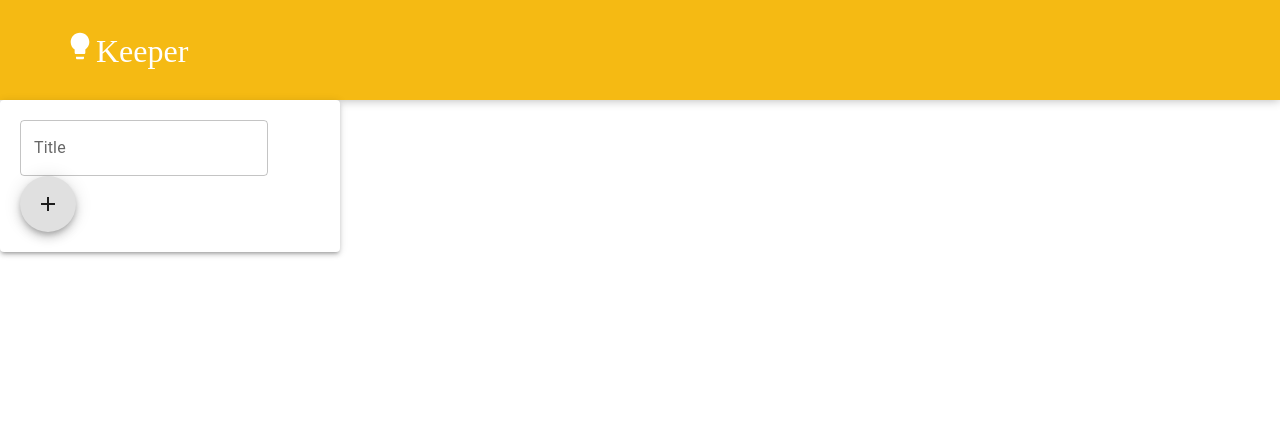
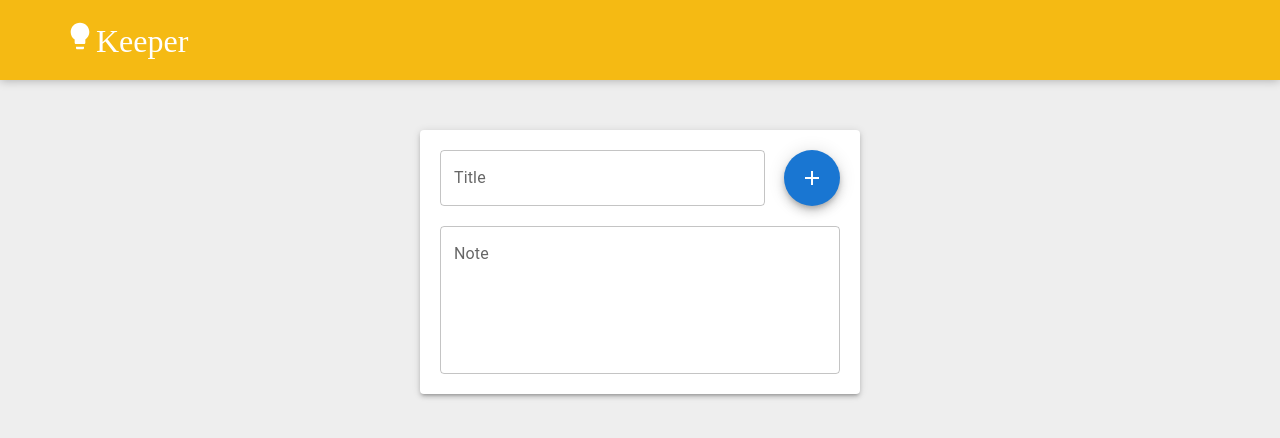
Before and after one commit to jobin365/Keeper, a React (Create React App) app in the folder client/: page / in a window 1280 px wide. Shown: the top 438 px of the page. Built offline with nearby package versions, Linux system fonts and the light colour scheme; the HTML template or start-up script is replaced by a standard one; a web font is replaced by a local one.

Commit message:
build create note section

```diff
--- a/client/src/components/CreateNote.css
+++ b/client/src/components/CreateNote.css
@@ -1,4 +1,20 @@
+.noteContainer{
+    display: flex;
+    justify-content: center;
+    margin-top: 50px;
+}
 .note{
-    width: 300px;
+    width: 400px;
     padding: 20px;
 }
+.noteTop{
+    margin-bottom: 20px;
+    display: flex;
+    justify-content: space-between;
+}
+.titleField{
+    width: 325px;
+}
+.noteField{
+    width: 400px;
+}
--- a/client/src/components/CreateNote.js
+++ b/client/src/components/CreateNote.js
@@ -7,11 +7,16 @@ import AddIcon from '@mui/icons-material/Add';
 
 export default function CreateNote(){
     return(
+        <div className="noteContainer">
         <Paper elevation={3} className="note">
-            <TextField label="Title" variant="outlined"/>
-            <Fab>
+        <div className="noteTop">
+        <TextField className="titleField" label="Title" variant="outlined"/>
+            <Fab color="primary">
                 <AddIcon/>
             </Fab>
+        </div>
+            <TextField className="noteField" label="Note" variant="outlined" multiline minRows="5"/>
         </Paper>
+        </div>
     )
 }
--- a/client/src/components/Header.css
+++ b/client/src/components/Header.css
@@ -1,5 +1,5 @@
 .header{
-    height: 100px;
+    height: 80px;
     background-color: #f5ba13;
     box-shadow: 0 0 10px 0 rgba(0, 0, 0, 0.3);
     color: white;
--- a/client/src/index.css
+++ b/client/src/index.css
@@ -2,4 +2,5 @@
 body{
     margin: 0px;
     font-family: "McLaren", cursive;
+    background-color: #eee;
 }
```
